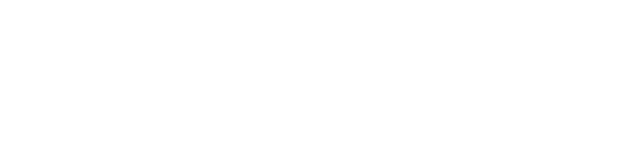
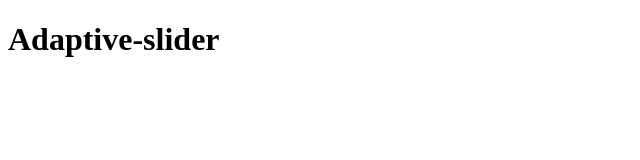
Before and after one commit to GulnazAlisherova/adaptive-slider, a plain HTML site: page index.html in a window 1280 px wide. Shown: the whole page, without its empty margins (0-640 px from the left). Drawn offline with Linux system fonts and the light colour scheme.

Commit message:
inside tag div class "container" added h1 tag with text

```diff
--- a/index.html
+++ b/index.html
@@ -9,6 +9,7 @@
   </head>
   <body>
     <div class="container">
+      <h1>Adaptive-slider</h1>
 
     </div>
     <script src="./script.js"></script>
```
